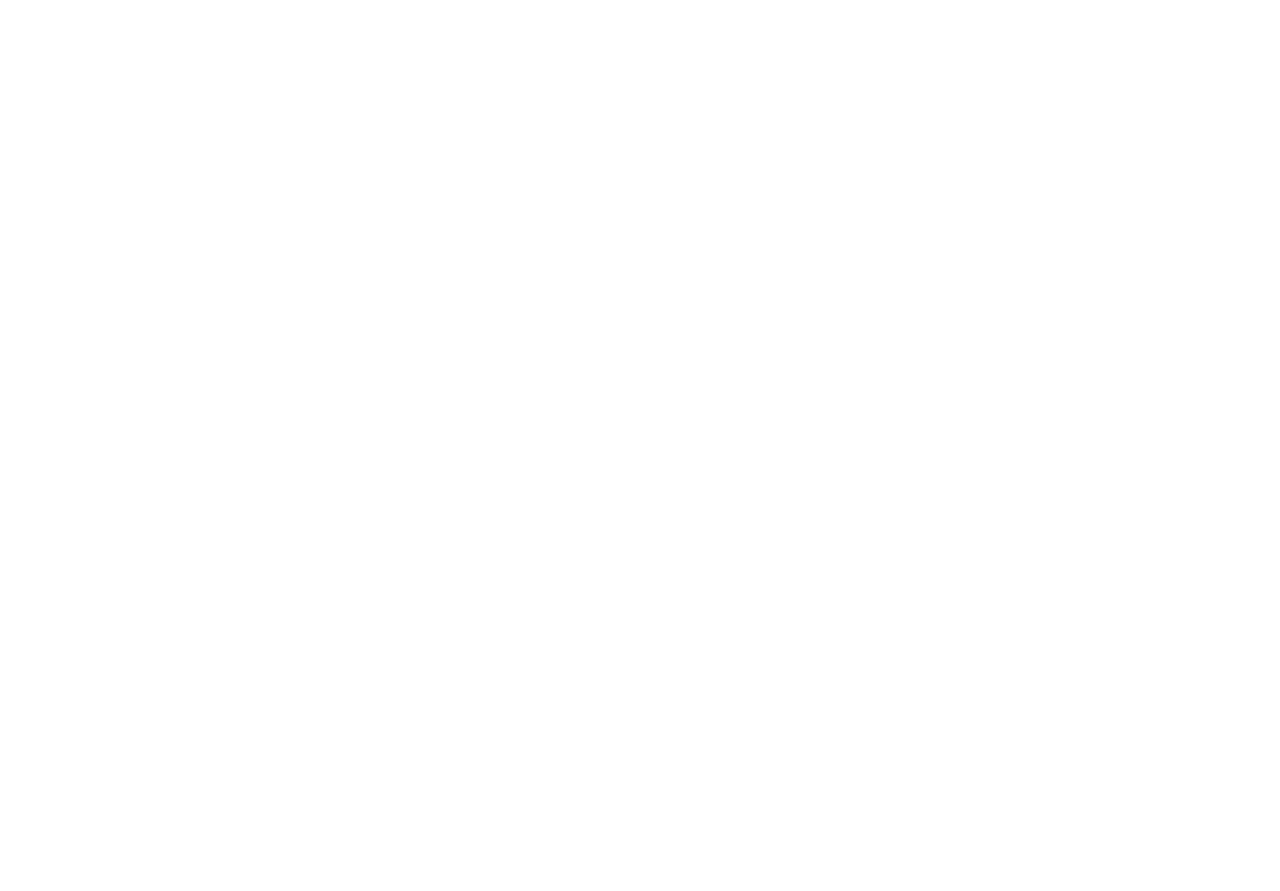
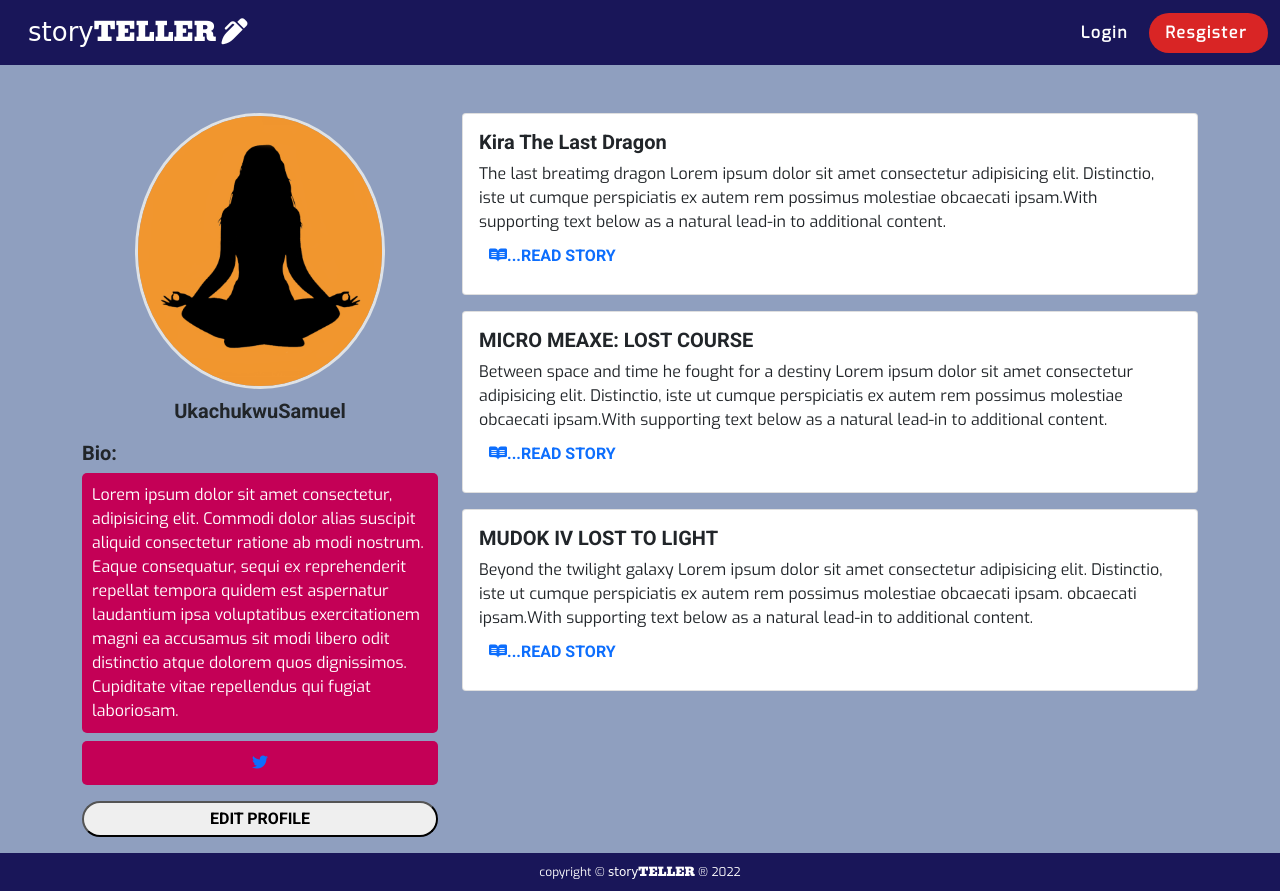
Before and after one commit to SamuelUkachukwu/Bootstrap-templates-, a plain HTML site: page profile_private.html in a window 1280 px wide. Before the commit the page ends 800 px from the top, so only its background shows below. Drawn offline with nearby package versions, Linux system fonts and the light colour scheme; a web font is replaced by a local one.

Commit message:
Add footer. Create login template

```diff
--- a/assets/css/style.css
+++ b/assets/css/style.css
@@ -268,36 +268,19 @@ article {
     letter-spacing: 1.2px;
 }
 
-/* ---------------------------coppyright styling */
-.copyright {
-    font-size: 12px;
-    text-align: center;
-}
-
-/*------------------------- media screen styling */
-@media screen and (max-width: 992px) {
-    .col-lg-8 {
-        /* width: 100%; */
-    }
-
-    .col-lg-4,
-    .author-info {
-        display: none;
-    }
-}
-
 /*-------------------------- profile page styling */
 
 button, .name-field{
     width: 100%;
 }
-.col-md-9{
-/* background-color: pink; */
+.bio{
+    background-color: var(--red-soft);
+    color: var(--white);
+    border-radius: 5px;
 }
-
 .avatar {
-    width:100%;
-    /* background-color: #D92525; */
+    width:70%;
+    margin: auto;
 }
 .avatar-img{
     border-radius: 50%;
@@ -307,6 +290,27 @@ button, .name-field{
     font-size: clamp(15px, 8vw, 20px);
     font-weight: bold;
 }
+.edt-input{
+    width: 100%;
+}
+/* ---------------------------coppyright styling */
+.copyright {
+    font-size: 12px;
+    background-color: var(--dark-blue);
+    text-align: center;
+    color: var(--white);
+}
+.copyright-text{
+    margin-right: 10px;
+}
+/*------------------------- media screen styling */
+@media screen and (max-width: 992px) {
+    .col-lg-4,
+    .author-info {
+        display: none;
+    }
+}
+
 @media screen and (max-width: 768px) {
    .avatar{
        width: 30%;
--- a/assets/js/script.js
+++ b/assets/js/script.js
@@ -1,2 +1,12 @@
+document.getElementById("copy-right").innerHTML = new Date().getFullYear();
 
-document.getElementById("copy-right").innerHTML = new Date().getFullYear();
+let edit = document.getElementById('edit-btn');
+edit.addEventListener('click', editToggle)
+
+function editToggle(){
+    if (edit.innerText == 'CANCEL EDIT') {
+        edit.innerText = 'EDIT PROFILE'
+    } else {
+        edit.innerText = 'CANCEL EDIT'
+    }
+}
--- a/profile_private.html
+++ b/profile_private.html
@@ -0,0 +1,148 @@
+<!DOCTYPE html>
+<html lang="en">
+
+<head>
+    <meta charset="UTF-8">
+    <meta http-equiv="X-UA-Compatible" content="IE=edge">
+    <meta name="viewport" content="width=device-width, initial-scale=1.0">
+    <link href="https://cdn.jsdelivr.net/npm/bootstrap@5.1.3/dist/css/bootstrap.min.css" rel="stylesheet"
+        integrity="sha384-1BmE4kWBq78iYhFldvKuhfTAU6auU8tT94WrHftjDbrCEXSU1oBoqyl2QvZ6jIW3" crossorigin="anonymous">
+    <link rel="stylesheet" href="assets/css/style.css">
+    <title>{{Profile private}}-StoryTeller</title>
+</head>
+
+<body>
+    <!-- Responsive navbar-->
+    <nav class="navbar" id="nav-bar">
+        <div class="container-fluid">
+            <a class="navbar-brand" href="index.html">
+                <span class="logo1">story</span><span class="logo2">TELLER </span><i class="fas fa-pen-alt"></i>
+            </a>
+            <ul class="nav">
+                <li class="nav-item">
+                    <a class="nav-link" href="view_post.html">Login</a>
+                </li>
+                <li class="nav-item call-to-atn">
+                    <a class="nav-link" href="#">Resgister</a>
+                </li>
+            </ul>
+        </div>
+    </nav>
+
+    <!---------------------- tmplate this section below--- -->
+
+    <div class="container-md">
+        <div class="row mt-5">
+            <div class="col-md-4 mb-2">
+                <div class="profile">
+                    <div class="avatar">
+                        <img class="avatar-img img-fluid border border-3" style="width: 100%; object-fit: cover;"
+                            src="assets/images/logo2.png" alt="profile image">
+                    </div>
+                    <div class="name-field padding d-flex align-items-center justify-content-center">
+                        <h1 class="profile-name fs-5">UkachukwuSamuel</h1>
+                    </div>
+                </div>
+                <div class="mb-3">
+                    <h1 class="bd-font fs-5">Bio:</h1>
+                    <p class="bio padding">Lorem ipsum dolor sit amet consectetur, adipisicing elit. Commodi dolor alias
+                        suscipit aliquid consectetur ratione ab modi nostrum. Eaque consequatur, sequi ex reprehenderit
+                        repellat tempora quidem est aspernatur laudantium ipsa voluptatibus exercitationem magni ea
+                        accusamus sit modi libero odit distinctio atque dolorem quos dignissimos. Cupiditate vitae
+                        repellendus qui fugiat laboriosam.</p>
+                    <div class=" bio mt-2 padding d-flex justify-content-center">
+                        <a href="#"><i class="fab fa-twitter"></i></a>
+                    </div>
+                </div>
+
+                <button id="edit-btn" class="p-1 mb-2 rounded-pill bd-font" type="button" data-bs-toggle="collapse"
+                    data-bs-target="#collapseExample" aria-expanded="false" aria-controls="collapseExample">EDIT PROFILE</button>
+
+                <!--------------collapsable -->
+                <div class="collapse" id="collapseExample">
+                    <div class="card card-body">
+                        <div>
+                            <label class="bd-font" for="fname">First Name:</label>
+                            <input class="edt-input" id="fname" type="text" name="fname" placeholder="First Name">
+                        </div>
+                        <div>
+                            <label class="bd-font" for="lname">Last Name:</label>
+                            <input class="edt-input" id="lname" type="text" name="l_name" placeholder="Last Name">
+                        </div>
+                        <label class="bd-font" for="bio">Bio:</label>
+                        <textarea name="bio" id="bio" cols="30" rows="10" placeholder="About Me..."></textarea>
+                        image upload
+                        <label for="twitter"><i class="fab fa-twitter"></i></label>
+                        <input class="edt-input" type="text" name="twitter" placeholder="twiter handle @example">
+                        <button class="bd-font mb-3 mt-2 btn btn-success" type="submit">Save</button>
+                    </div>
+                </div>
+            </div>
+
+            <!-- stories submited by author -->
+            <div class="col-md-8">
+                <div class="card mb-3">
+                    <div class="card-body">
+                        <h5 class="card-title bd-font">Kira The Last Dragon</h5>
+                        <p class="card-text"> The last breatimg dragon Lorem ipsum dolor sit amet consectetur
+                            adipisicing elit.
+                            Distinctio, iste ut
+                            cumque perspiciatis ex autem rem possimus molestiae obcaecati ipsam.With supporting text
+                            below as a
+                            natural lead-in to additional content.</p>
+                        <div class="padding">
+                            <a href="#" class="text-decoration-none bd-font"><i class="fab fa-readme"></i>...READ
+                                STORY</a>
+                        </div>
+                    </div>
+                </div>
+                <div class="card mb-3">
+                    <div class="card-body">
+                        <h5 class="card-title bd-font">MICRO MEAXE: LOST COURSE</h5>
+                        <p class="card-text"> Between space and time he fought for a destiny Lorem ipsum dolor sit amet
+                            consectetur
+                            adipisicing elit.
+                            Distinctio, iste ut
+                            cumque perspiciatis ex autem rem possimus molestiae obcaecati ipsam.With supporting text
+                            below as a
+                            natural lead-in to additional content.</p>
+                        <div class="padding">
+                            <a href="#" class="text-decoration-none bd-font"><i class="fab fa-readme"></i>...READ
+                                STORY</a>
+                        </div>
+                    </div>
+                </div>
+                <div class="card mb-3">
+                    <div class="card-body">
+                        <h5 class="card-title bd-font">MUDOK IV LOST TO LIGHT</h5>
+                        <p class="card-text"> Beyond the twilight galaxy Lorem ipsum dolor sit amet consectetur
+                            adipisicing elit.
+                            Distinctio, iste ut cumque perspiciatis ex autem rem possimus molestiae obcaecati ipsam.
+                            obcaecati
+                            ipsam.With supporting text below as a
+                            natural lead-in to additional content.</p>
+                        <div class="padding">
+                            <a href="#" class="text-decoration-none bd-font"><i class="fab fa-readme"></i>...READ
+                                STORY</a>
+                        </div>
+                    </div>
+                </div>
+            </div>
+        </div>
+    </div>
+
+    <!----------------------footer-->
+<footer class="copyright padding">
+    <p id="copyright-text">copyright &#169; <span class="logo1">story</span><span class="logo2">TELLER</span> &reg;
+      <span id="copy-right"></span>
+    </p>
+  </footer>
+    <!--------------javascripts -->
+    <script src="https://cdn.jsdelivr.net/npm/bootstrap@5.1.3/dist/js/bootstrap.bundle.min.js"
+        integrity="sha384-ka7Sk0Gln4gmtz2MlQnikT1wXgYsOg+OMhuP+IlRH9sENBO0LRn5q+8nbTov4+1p" crossorigin="anonymous">
+    </script>
+    <script src="https://kit.fontawesome.com/0e95d75add.js" crossorigin="anonymous"></script>
+    <script src="assets/js/script.js"></script>
+</body>
+
+</html>
```
Also changed, not shown: index.html (+14 -11 lines), login.html (added, +24 -0 lines), profile_public.html (+29 -14 lines), view_post.html (+16 -16 lines).
